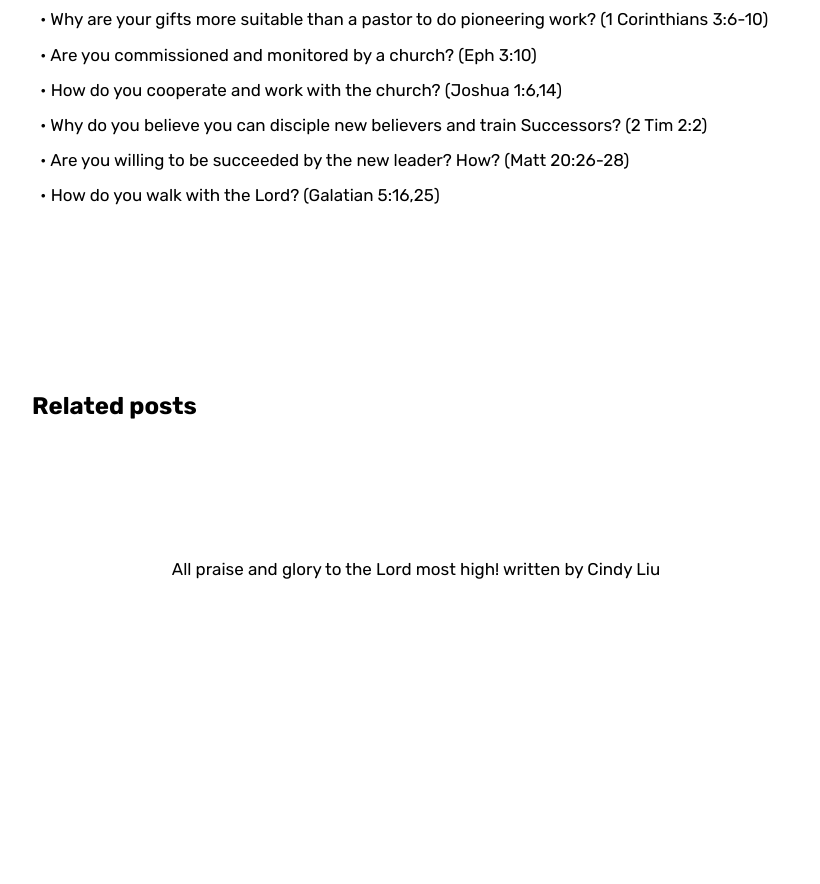
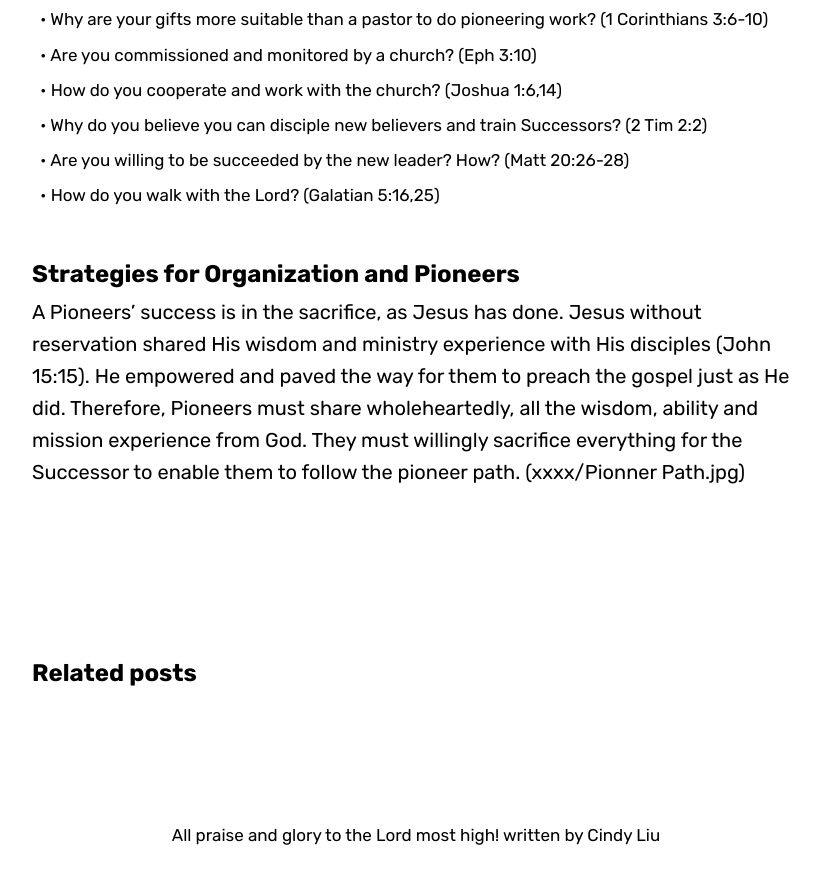
Before and after one commit to StanleyXue/StanleyXue.github.io, a Jekyll site: the page built from _posts/2019-01-30-21st-century-mission-method.md, in a window 1280 px wide and 900 px high, scrolled down 12970 px. Shown: the top 884 px of the window, without its empty margins (224-1044 px from the left). Built offline with Jekyll 4.4.1, drawn with Linux system fonts in a browser that asks for light colours; some web fonts are replaced; comment, search, counter and statistics services are not loaded; before the commit the page ends 13617 px from its top, so only the background shows below that.

Commit message:
Add files via upload

```diff
--- a/_posts/2019-01-30-21st-century-mission-method.md
+++ b/_posts/2019-01-30-21st-century-mission-method.md
@@ -286,3 +286,7 @@ The three main roles of a sacrificial leader during the stages of succession are
       <td></td>
    </tr>
 </table>
+
+## Strategies for Organization and Pioneers
+A Pioneers’ success is in the sacrifice, as Jesus has done. Jesus without reservation shared His wisdom and ministry experience with His disciples (John 15:15). He empowered and paved the way for them to preach the gospel just as He did.  Therefore, Pioneers must share wholeheartedly, all the wisdom, ability and mission experience from God. They must willingly sacrifice everything for the Successor to enable them to follow the pioneer path.
+(xxxx/Pionner Path.jpg)
```
